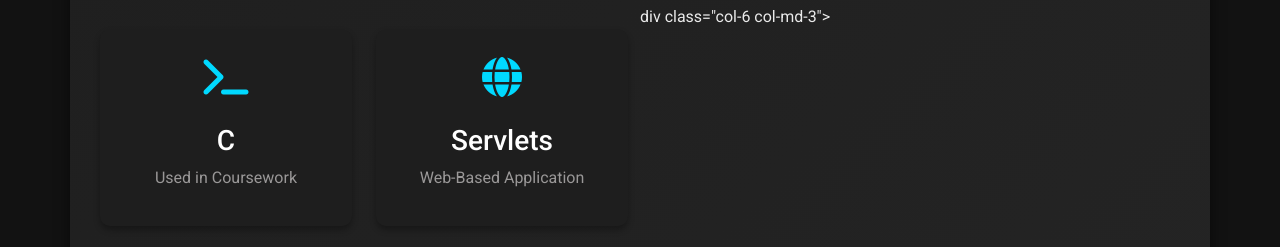
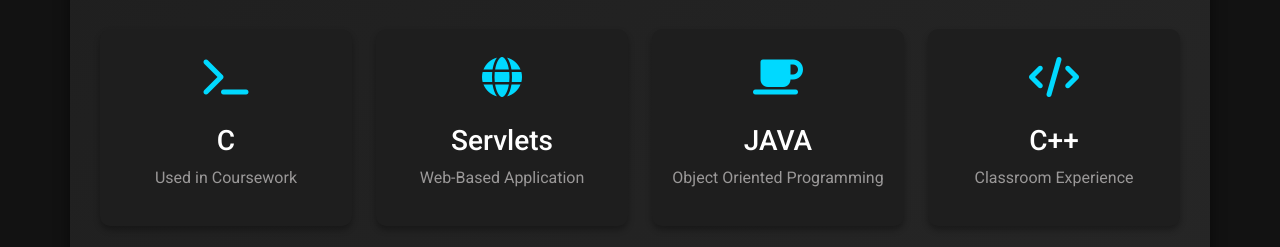
Before and after one commit to AyeshaNadeemAkhtar/Portfolio, a plain HTML site: page Skills.html in a window 1280 px wide. Shown: the part 127-374 px from the top of the page. Drawn offline with nearby package versions, Linux system fonts and the light colour scheme.

Commit message:
Update Skills.html

```diff
--- a/Skills.html
+++ b/Skills.html
@@ -78,7 +78,7 @@
                 </div>
             </div>
 
-            div class="col-6 col-md-3">
+            <div class="col-6 col-md-3">
                 <div class="skill-card">
                     <div class="skill-icon">
                         <i class="fas fa-coffee"></i>
```
